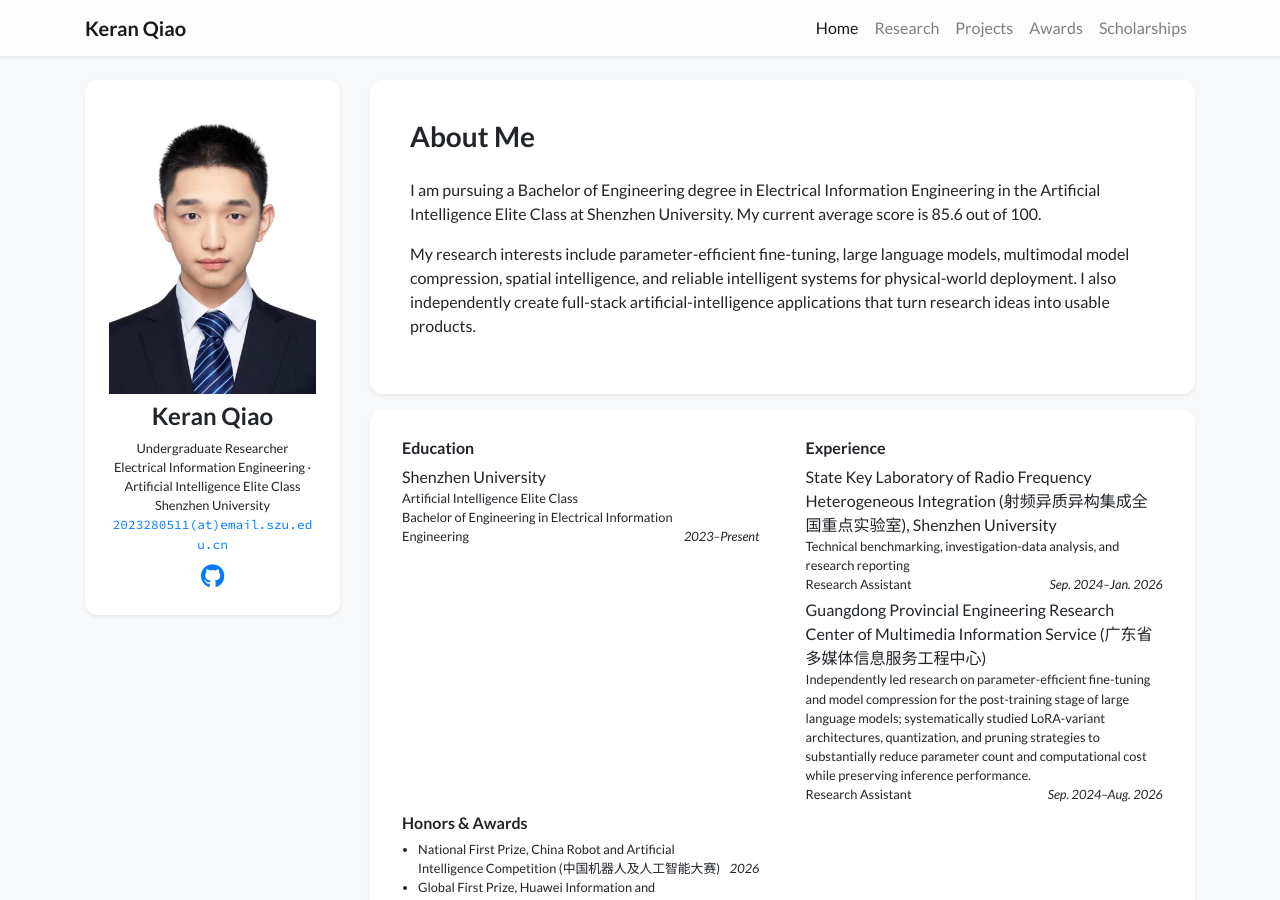
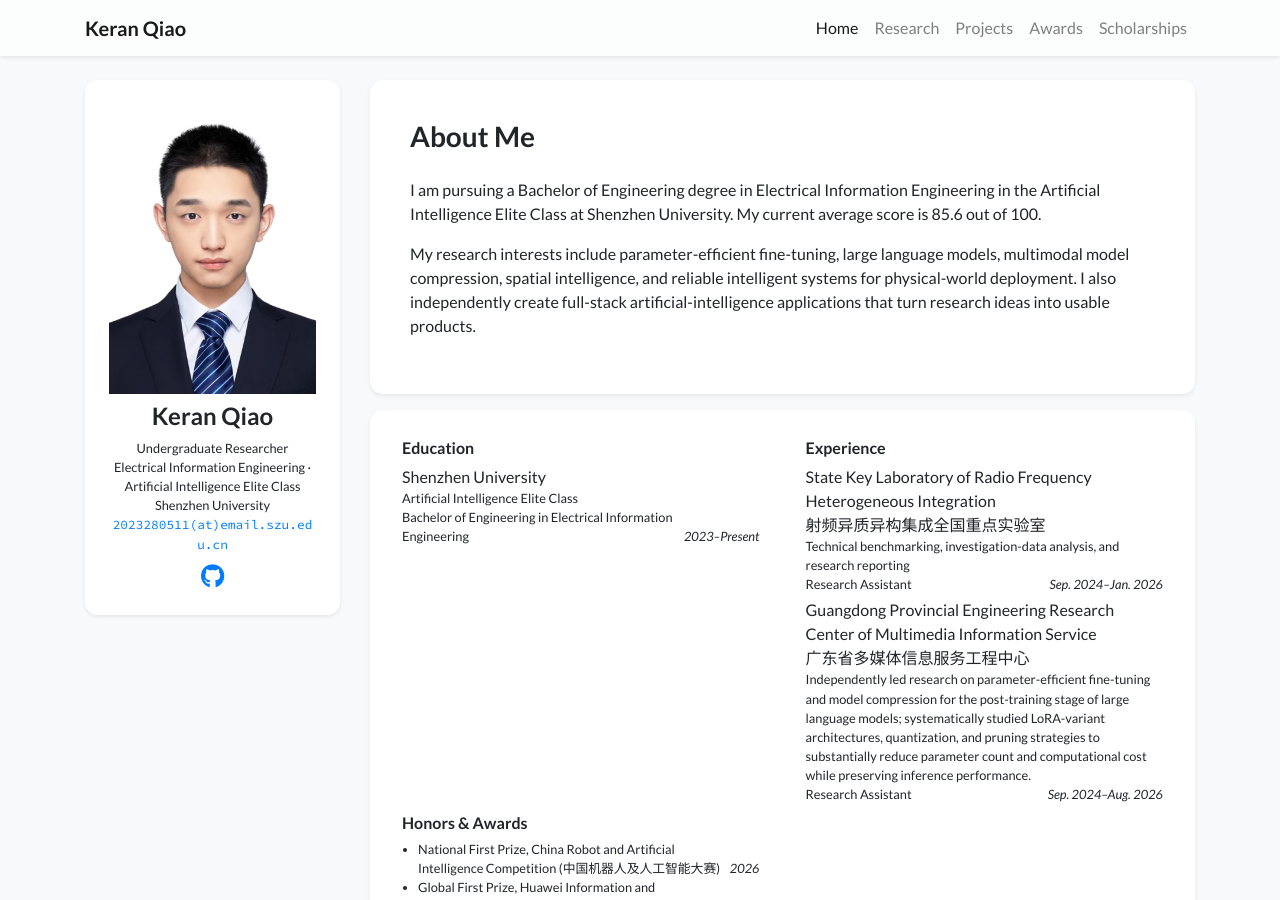
Before and after one commit to Hunter0809/Hunter0809.github.io, a Jekyll site: the page built from index.html, in a window 1280 px wide and 900 px high. Built offline with Jekyll 4.4.1, drawn with Linux system fonts in a browser that asks for light colours.

Commit message:
Refine laboratory names and scholarship ranking

```diff
--- a/_data/profile.yml
+++ b/_data/profile.yml
@@ -17,11 +17,11 @@
     date: "2023–Present"
     detail: "Artificial Intelligence Elite Class"
 experience:
-  - name: "State Key Laboratory of Radio Frequency Heterogeneous Integration (射频异质异构集成全国重点实验室), Shenzhen University"
+  - name: "State Key Laboratory of Radio Frequency Heterogeneous Integration<br>射频异质异构集成全国重点实验室"
     position: "Research Assistant"
     date: "Sep. 2024–Jan. 2026"
     detail: "Technical benchmarking, investigation-data analysis, and research reporting"
-  - name: "Guangdong Provincial Engineering Research Center of Multimedia Information Service (广东省多媒体信息服务工程中心)"
+  - name: "Guangdong Provincial Engineering Research Center of Multimedia Information Service<br>广东省多媒体信息服务工程中心"
     position: "Research Assistant"
     date: "Sep. 2024–Aug. 2026"
     detail: "Independently led research on parameter-efficient fine-tuning and model compression for the post-training stage of large language models; systematically studied LoRA-variant architectures, quantization, and pruning strategies to substantially reduce parameter count and computational cost while preserving inference performance."
--- a/scholarships.html
+++ b/scholarships.html
@@ -4,7 +4,7 @@
 navbar_title: Scholarships
 permalink: /scholarships/
 ---
-{% assign scholarships_by_year = site.data.awards.scholarships | sort: "date" | reverse | group_by_exp: "item", "item.date | date: '%Y'" %}
+{% assign scholarships_by_year = site.data.awards.scholarships | sort: "rank" | group_by_exp: "item", "item.date | date: '%Y'" %}
 <div class="row">
   <div class="col-12 col-lg-10">
     {% for year in scholarships_by_year %}
```
Also changed, not shown: _data/awards.yml (+18 -12 lines).
